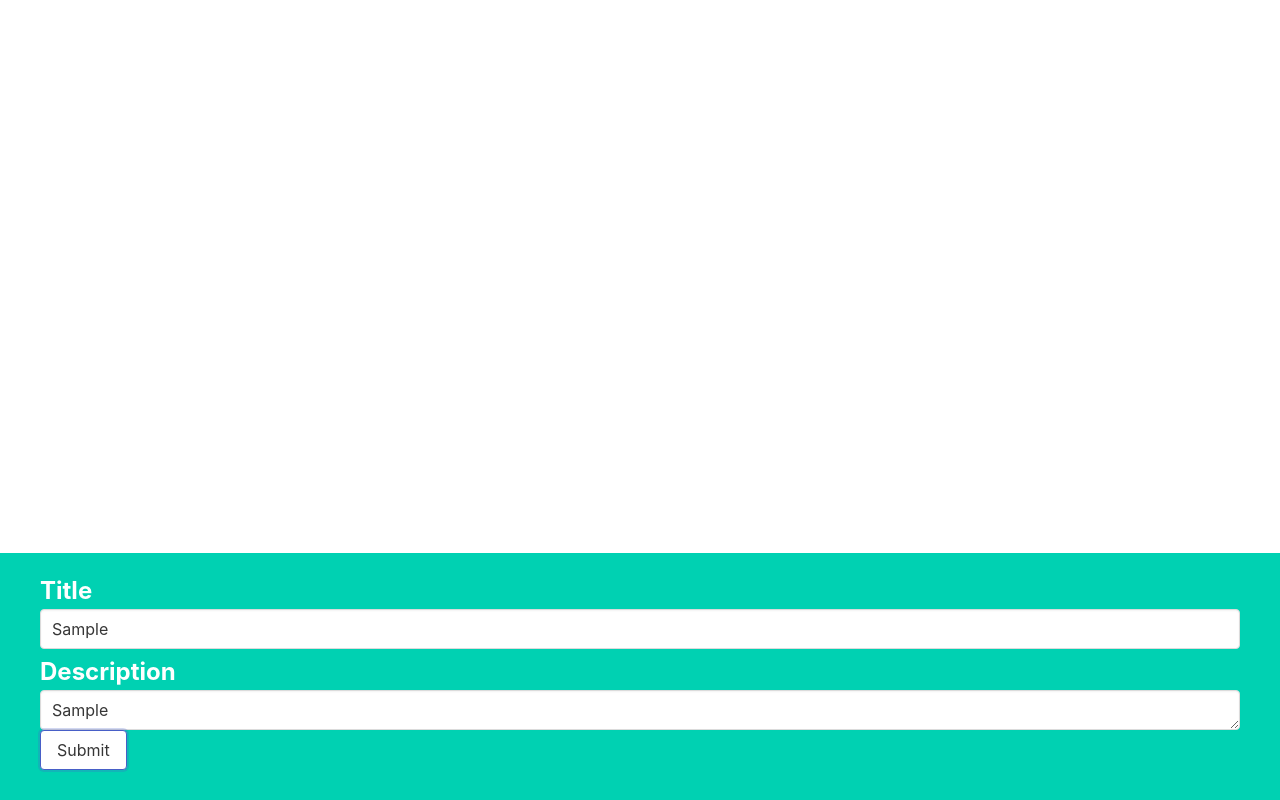
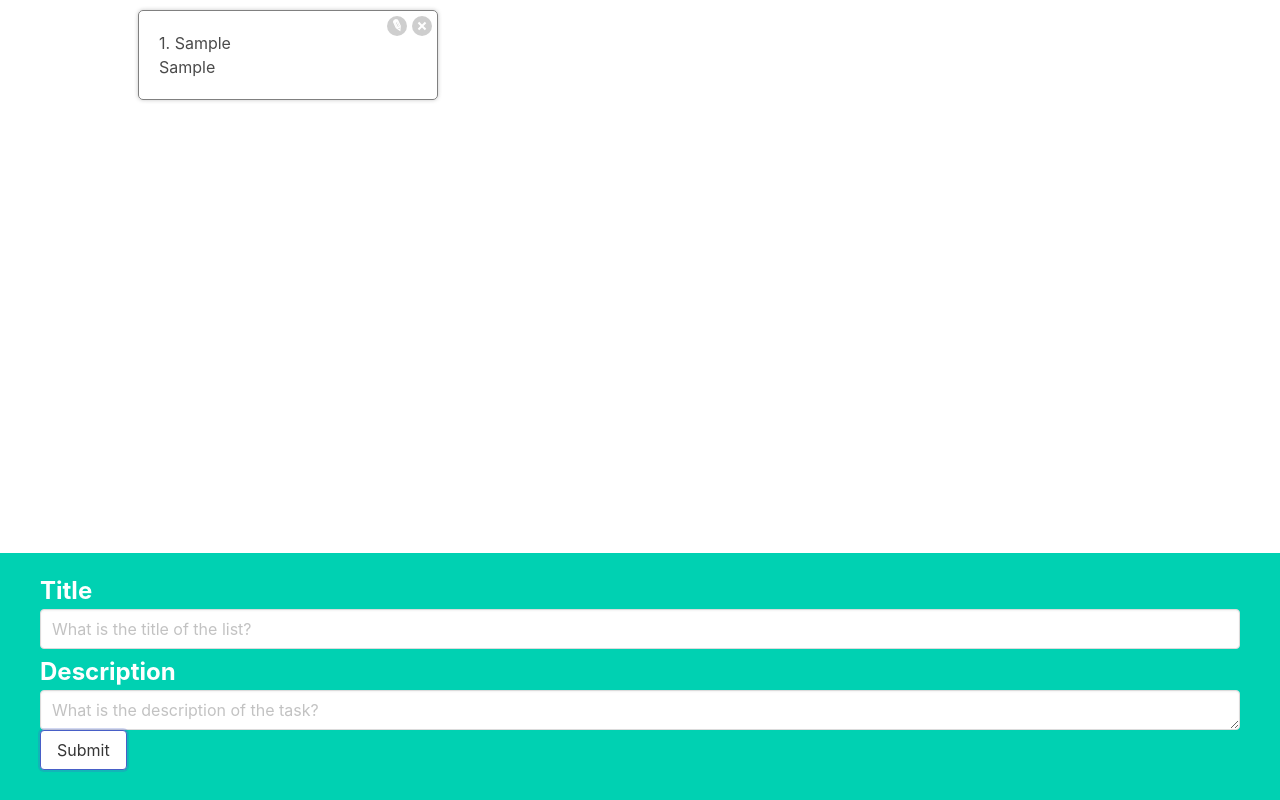
Before and after one commit to collich/simple-react-to-do-list, a React (Create React App) app: page / in a window 1280 px wide. Both pictures are taken after typing "Sample", "Sample" into the empty fields and a click on the button "Submit". Built offline with nearby package versions, Linux system fonts and the light colour scheme.

Commit message:
Added clear search after submit

```diff
--- a/src/components/App.js
+++ b/src/components/App.js
@@ -14,10 +14,17 @@ const App = () => {
         setList(updatedList)
     }
 
+    const handleDelete = (id) => {
+        const deleteList = list.filter(li => {
+            return id !== li.id
+        })
+        setList(deleteList)
+    }
+
     return (
         <div>
             <ListCreate onSubmit={handleCreate}/>
-            <TodoList lists={list}/>
+            <TodoList lists={list} onDelete={handleDelete}/>
         </div>
     )
 }
--- a/src/components/ListCreate.js
+++ b/src/components/ListCreate.js
@@ -7,10 +7,13 @@ const ListCreate = ({ onSubmit }) => {
     const handleSubmit = (e) => {
         e.preventDefault()
         onSubmit(title, description)
+        setTitle('')
+        setDescription('')
     }
 
     const handleChangeTitle = (e) => {
         setTitle(e.target.value)
+
     }
     const handleChangeDescription = (e) => {
         setDescription(e.target.value)
--- a/src/components/TodoList.js
+++ b/src/components/TodoList.js
@@ -1,12 +1,12 @@
 import TodoShow from "./TodoShow"
 
-const TodoList = ({lists}) => {
+const TodoList = ({lists, onDelete}) => {
     const renderTodo = lists.map(list => {
-        return <TodoShow key={list.id} list={list}/>
+        return <TodoShow key={list.id} list={list} onDelete={onDelete}/>
     })
 
     return (
-        <div>
+        <div className="book-list">
             {renderTodo}
         </div>
     )
--- a/src/components/TodoShow.js
+++ b/src/components/TodoShow.js
@@ -1,7 +1,22 @@
-const TodoShow = ({ list }) => {
+import { useState } from "react"
+
+const TodoShow = ({ list, onDelete }) => {
+
+    const handleClickDelete = () => {
+        onDelete(list.id)
+    }
+
     return (
-        <div>
+        <div  className="book-show">
+            <h2>{list.id}. {list.title}</h2>
+            <p>{list.description}</p>
+            <div className="actions">
+                <button className="edit">
+                    Edit</button>
 
+                <button className="delete" onClick={handleClickDelete}>
+                    Delete</button>
+            </div>
         </div>
     )
 }
```
